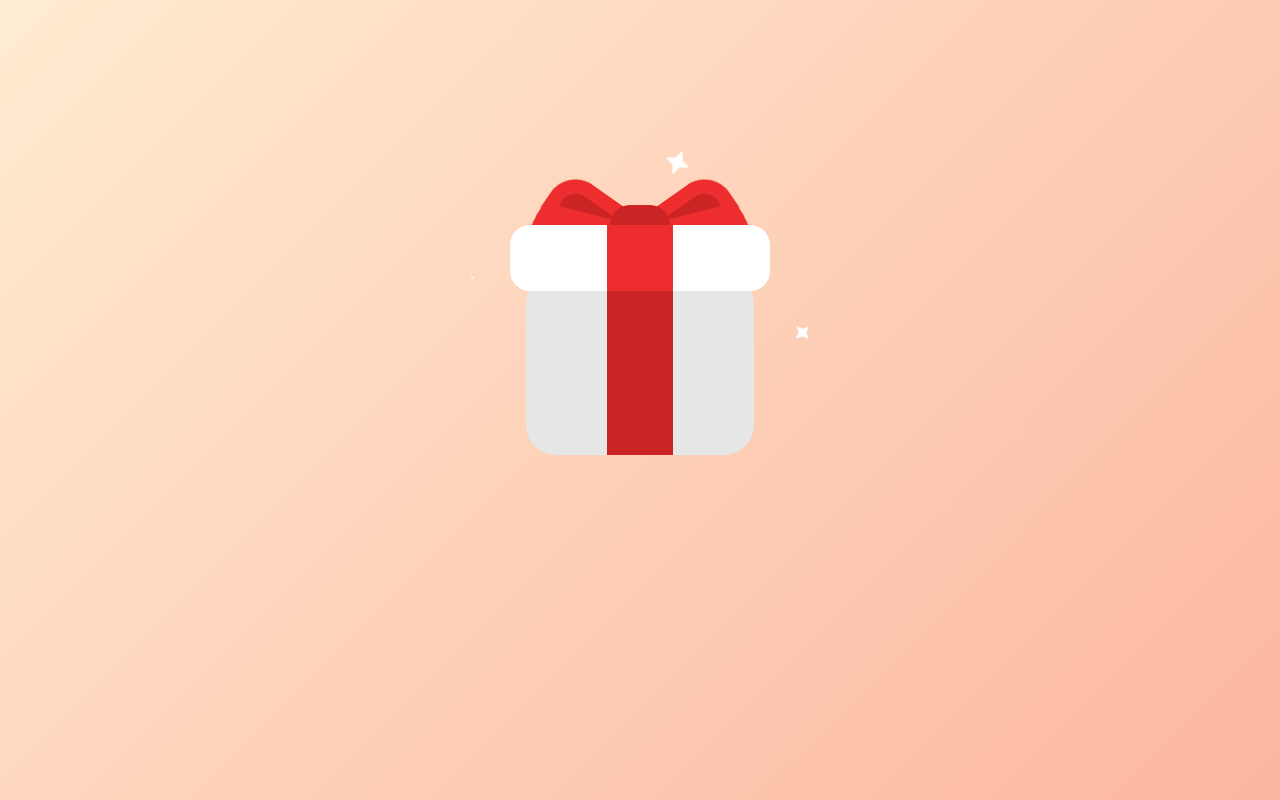
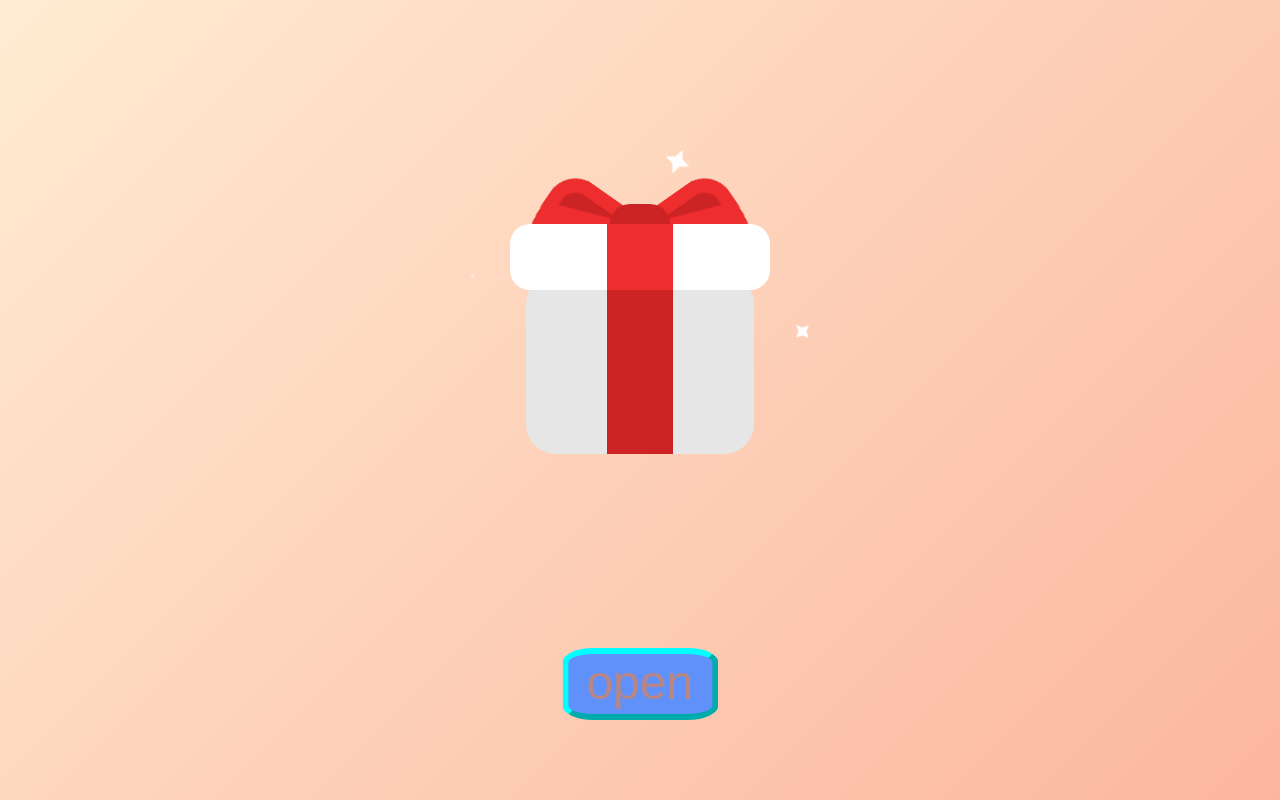
Before and after one commit to dang2000sky/newbirday, a plain HTML site: page index.html in a window 1280 px wide. Drawn offline with Linux system fonts and the light colour scheme; a web font is replaced by a local one.

Commit message:
Update style.css

```diff
--- a/style.css
+++ b/style.css
@@ -5,7 +5,7 @@
     font-weight: 500;
     font-style: italic;
     font-size: 20px;
-    color: #dfdfdf;
+    color: #f7f6f6;
     text-shadow:
     0.5px 0.5px 0 #000000,
     -0.5px -0.5px 0 #000000,
@@ -405,16 +405,39 @@
   }
 
   .custom-button {
-    background-color: #3d030300; /* Màu nền của nút */
-    color: rgba(250, 0, 0, 0); /* Màu chữ */
-    position: relative;
+    background-color: #6091fa; /* Màu nền của nút */
+    color: rgb(185, 134, 134); /* Màu chữ */
+    position: grid;
+
     bottom: 290px; /* Khoảng cách từ đáy */
      /* Kích thước chữ */
     font-size: 16px;
-    transform: scale(4,15);;
+    transform: scale(3,3);
 
     /*padding: 125px 125px; /* Khoảng cách bên trong nút (top-bottom, left-right) */
-    border: none; /* Không viền */
+    border-radius: 20%;
+    border-color: aqua;
+    background-origin: padding-box; /* Không viền */
     /*border-radius: 8px; /* Bo tròn góc */
+    place-items: center;
+    margin: 0;
     cursor: pointer; /* Đổi con trỏ chuột khi hover */
+    transition: transform 0.2s ease;
 }
+.custom-button:active{
+  transform: scale(0.96);
+}
+@keyframes kk {
+  from{
+    transform: scale(1,1);
+  }
+  10%{
+    transform: scale(3,3);
+  }
+  20%{
+    transform: scale(3,3);
+  }
+  to{
+    transform: scale(0,0);
+  }
+}
```
